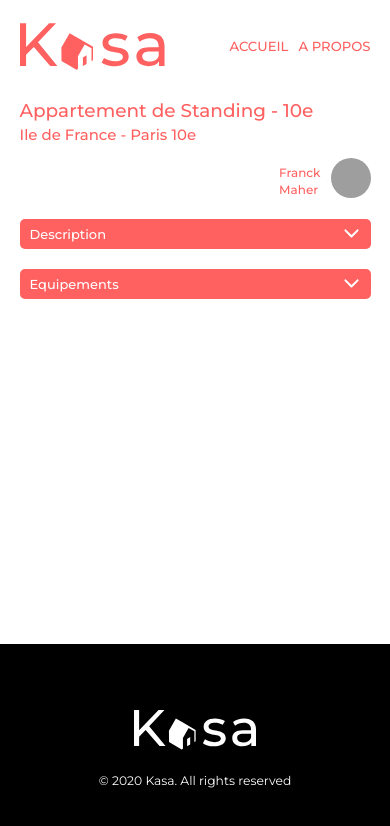
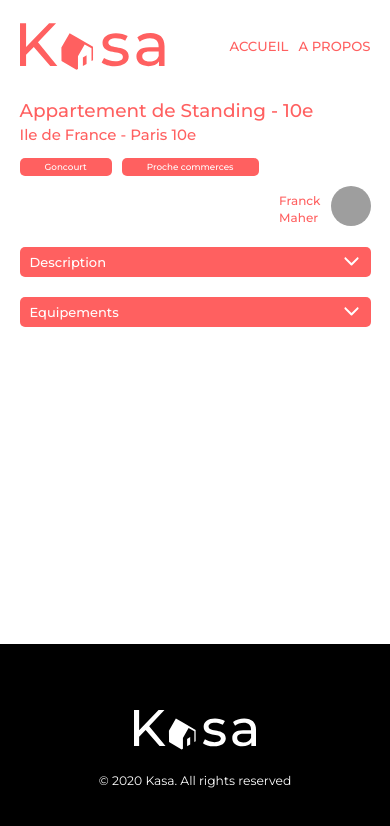
Before and after one commit to ZhannaZucher/kasa-angular, an Angular app: page /accomodation/0979876d in a window 390 px wide. Shown: the top 826 px of the page. Built offline with nearby package versions, Linux system fonts and the light colour scheme; grey boxes are pictures that could not be loaded.

Commit message:
add: tag component

```diff
--- a/src/app/accomodation-card/accomodation-card.component.html
+++ b/src/app/accomodation-card/accomodation-card.component.html
@@ -4,6 +4,9 @@
       <h1 class="acc-about__label">{{ accomodation.title }}</h1>
       <h3 class="acc-about__location">{{ accomodation.location }}</h3>
       <div class="acc-about__tags">
+        <app-accomodation-tags *ngFor="let tag of accomodation.tags">
+          <p>{{ tag }}</p>
+        </app-accomodation-tags>
         <!-- {queryData.tags.map((tag, index) => (
                 <Tag key={index} content={tag} />
               ))} -->
--- a/src/app/accomodation-card/accomodation-card.component.ts
+++ b/src/app/accomodation-card/accomodation-card.component.ts
@@ -2,11 +2,12 @@ import { Component, Input } from "@angular/core"
 import { Accomodation } from "../models/accomodation.model"
 import { CollapseComponent } from "../collapse/collapse.component"
 import { NgFor } from "@angular/common"
+import { AccomodationTagsComponent } from "../accomodation-tags/accomodation-tags.component"
 
 @Component({
   selector: "app-accomodation-card",
   standalone: true,
-  imports: [CollapseComponent, NgFor],
+  imports: [CollapseComponent, NgFor, AccomodationTagsComponent],
   templateUrl: "./accomodation-card.component.html",
   styleUrl: "./accomodation-card.component.css",
 })
--- /dev/null
+++ b/src/app/accomodation-tags/accomodation-tags.component.css
@@ -0,0 +1,23 @@
+.tag {
+  height: 25px;
+  padding: 0 30px;
+  border-radius: 10px;
+  background-color: #ff6060;
+  display: flex;
+  justify-content: center;
+  align-items: center;
+  color: #fff;
+  font-weight: 500;
+  font-size: 0.8em;
+  margin-right: 10px;
+}
+
+@media screen and (max-width: 576px) {
+  .tag {
+    padding: 0 25px;
+    height: 18px;
+    border-radius: 5px;
+    font-size: 0.5em;
+    margin-top: 10px;
+  }
+}
--- /dev/null
+++ b/src/app/accomodation-tags/accomodation-tags.component.html
@@ -0,0 +1,3 @@
+<div class="tag">
+  <ng-content></ng-content>
+</div>
```
Also changed, not shown: src/app/accomodation-tags/accomodation-tags.component.ts (added, +12 -0 lines).
